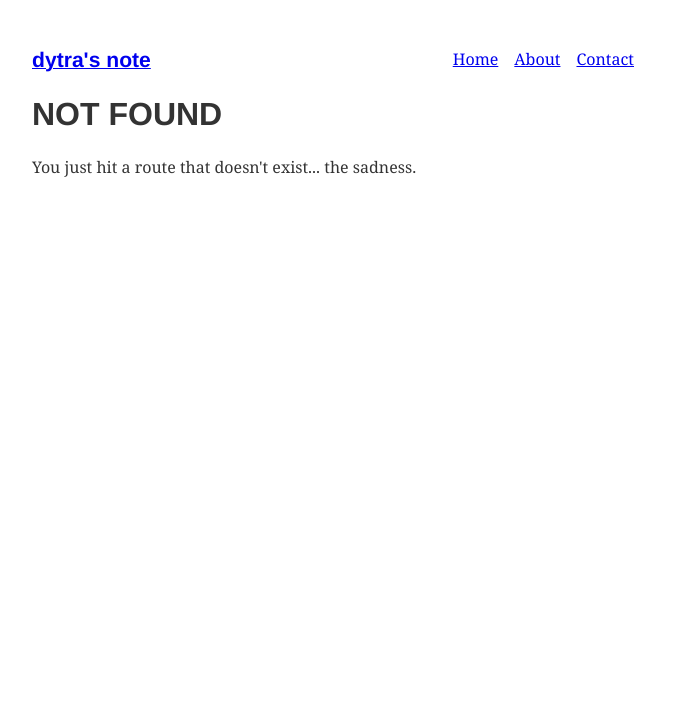
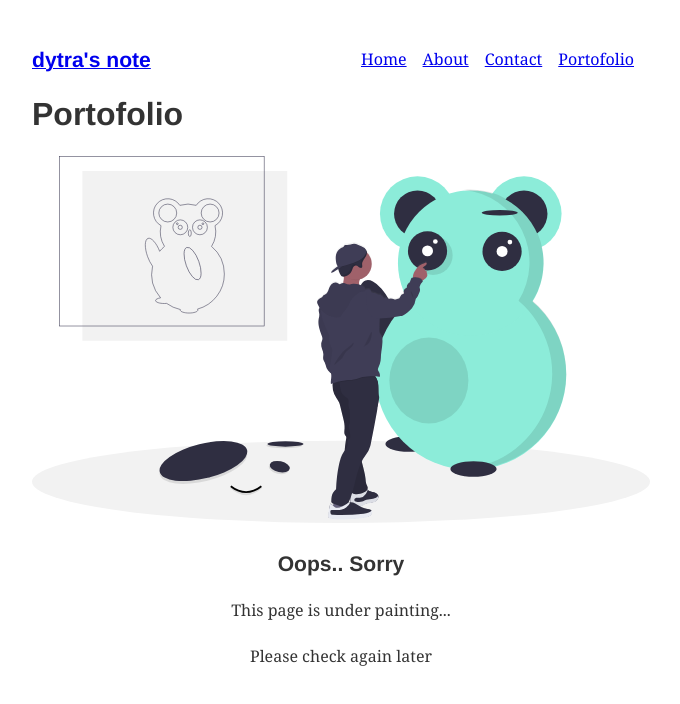
Before and after one commit to dytra/dytra.github.io, a Gatsby site: page /portofolio in a window 1280 px wide. Before the commit this address had no page. Shown: the whole page, without its empty margins (299-979 px from the left). Built offline with nearby package versions, Linux system fonts and the light colour scheme; Gatsby itself is replaced by a stand-in of ours.

Commit message:
add portofolio page

```diff
--- a/src/components/layout.js
+++ b/src/components/layout.js
@@ -16,6 +16,7 @@ export default ({children}) => (
         <ListLink to="/">Home</ListLink>
         <ListLink to="/about/">About</ListLink>
         <ListLink to="/contact/">Contact</ListLink>
+        <ListLink to="/portofolio">Portofolio</ListLink>
       </ul>
     </header>
     {children}
--- /dev/null
+++ b/src/pages/portofolio.js
@@ -0,0 +1,18 @@
+import React from "react";
+import Layout from "../components/layout"
+import SEO from "../components/seo"
+
+import constructionImage from "../images/in-construction.svg";
+export default () => (
+  <Layout>
+    <SEO title="Portofolio" />
+    <h1>Portofolio</h1>
+    <img src={constructionImage} alt="In Construction" />
+    <div style={{textAlign:'center'}}>
+      <h3>Oops.. Sorry</h3>
+      <p>This page is under painting...</p>
+      <p>Please check again later</p>
+
+    </div>
+  </Layout>
+)
```
Also changed, not shown: src/images/in-construction.svg (added).
